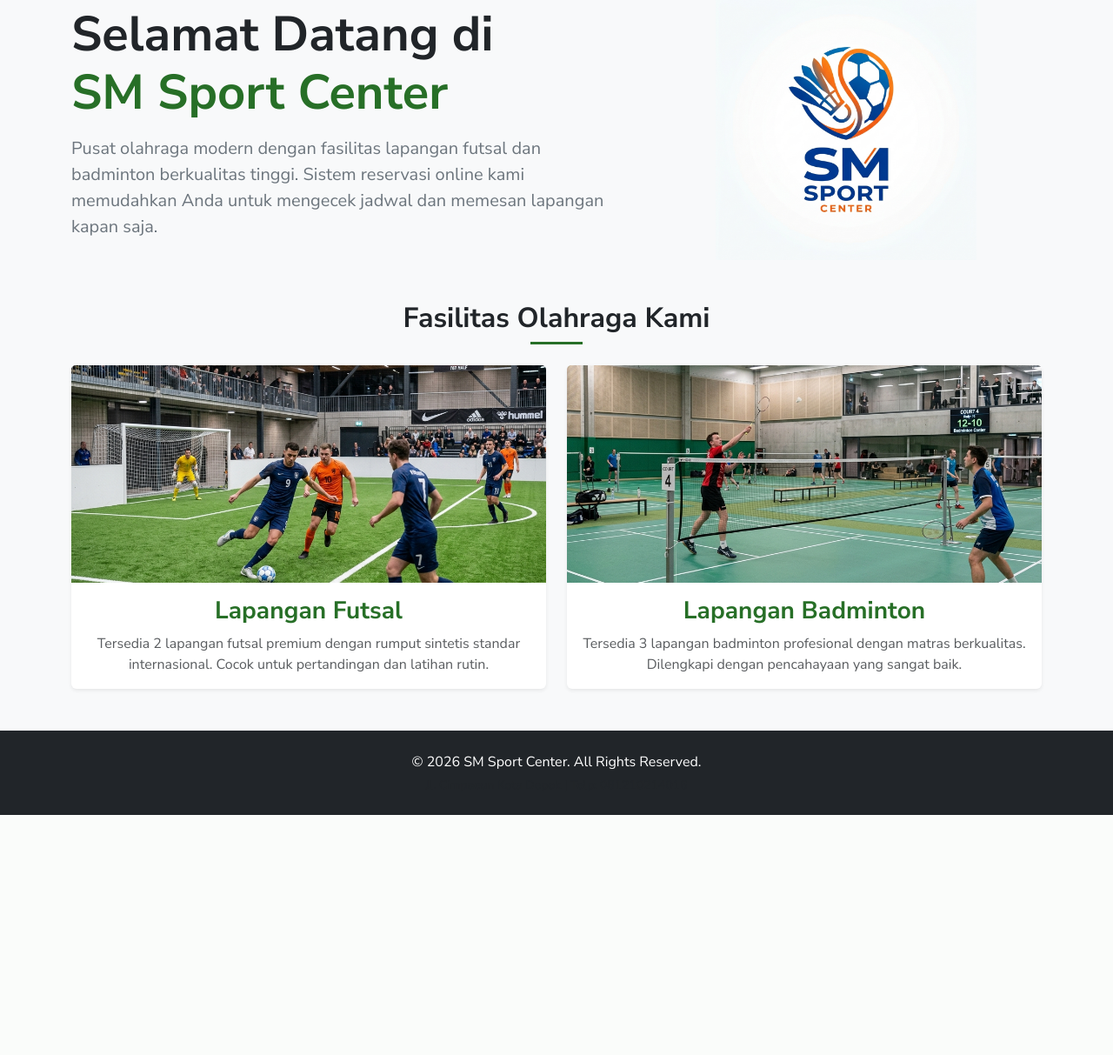
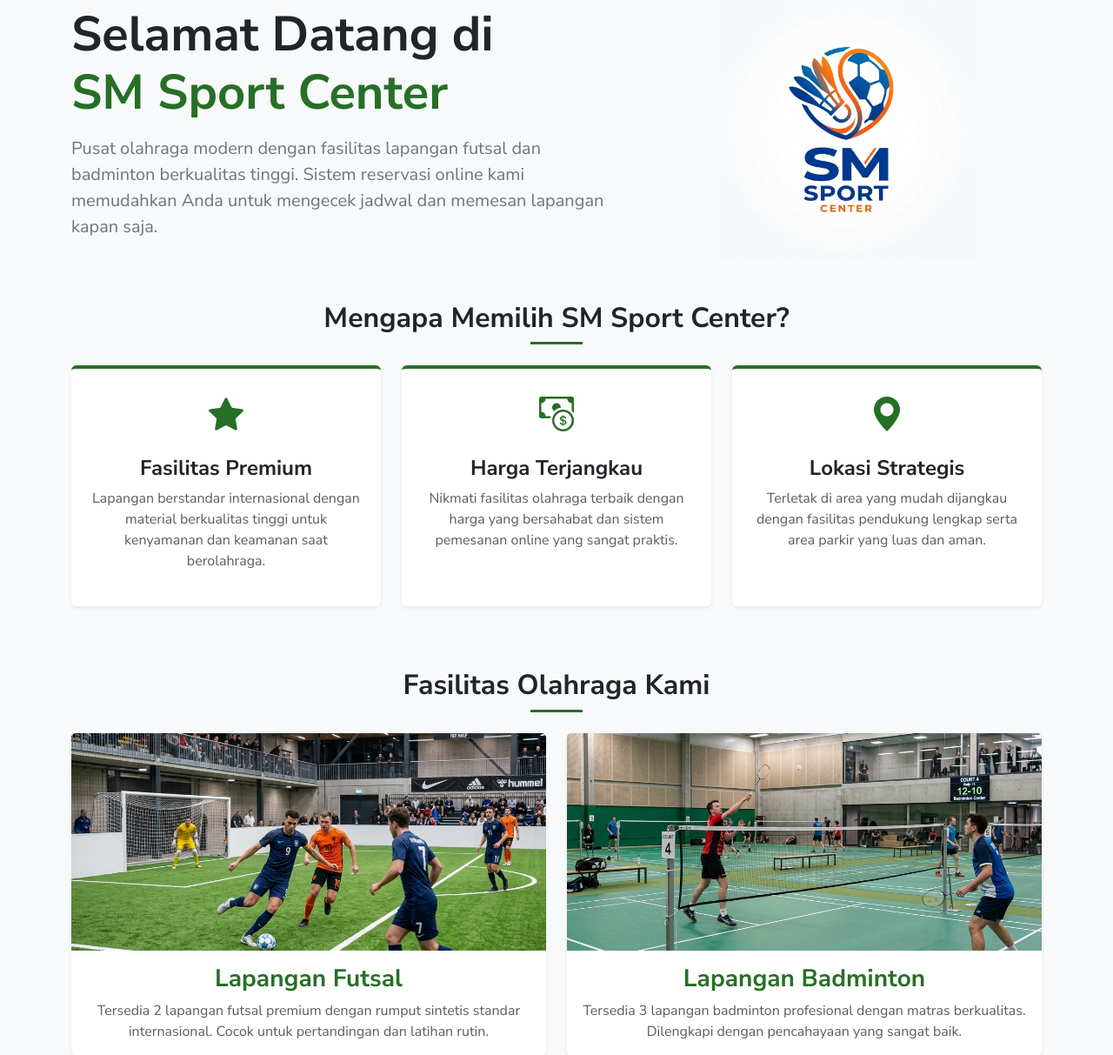
Before and after one commit to ascsalsabila15-cloud/sm_sport, a PHP site: page / in a window 1280 px wide. Shown: the part 135-1348 px from the top of the page at 87% size. Before the commit the page ends 1072 px from the top, so only its background shows below. Run offline with PHP 8.4, Linux system fonts and the light colour scheme.

Commit message:
Pembaruan UI

```diff
--- a/index.php
+++ b/index.php
@@ -10,6 +10,44 @@
     </div>
     <div class="col-md-5 d-none d-md-block text-center">
         <img src="images/logo.png" alt="Hero Image" class="img-fluid" style="max-height: 300px;">
+    </div>
+</div>
+
+<!-- Mengapa Memilih Kami Section -->
+<div class="row text-center mt-5 mb-5">
+    <div class="col-12 mb-4">
+        <h2 class="fw-bold">Mengapa Memilih SM Sport Center?</h2>
+        <div class="mx-auto bg-red" style="width: 60px; height: 3px;"></div>
+    </div>
+
+    <div class="col-md-4 mb-4">
+        <div class="p-4 bg-white rounded shadow-sm h-100 border-top border-danger border-4">
+            <div class="text-danger mb-3">
+                <i class="bi bi-star-fill" style="font-size: 2.5rem;"></i>
+            </div>
+            <h4 class="fw-bold">Fasilitas Premium</h4>
+            <p class="text-muted">Lapangan berstandar internasional dengan material berkualitas tinggi untuk kenyamanan dan keamanan saat berolahraga.</p>
+        </div>
+    </div>
+
+    <div class="col-md-4 mb-4">
+        <div class="p-4 bg-white rounded shadow-sm h-100 border-top border-danger border-4">
+            <div class="text-danger mb-3">
+                <i class="bi bi-cash-coin" style="font-size: 2.5rem;"></i>
+            </div>
+            <h4 class="fw-bold">Harga Terjangkau</h4>
+            <p class="text-muted">Nikmati fasilitas olahraga terbaik dengan harga yang bersahabat dan sistem pemesanan online yang sangat praktis.</p>
+        </div>
+    </div>
+
+    <div class="col-md-4 mb-4">
+        <div class="p-4 bg-white rounded shadow-sm h-100 border-top border-danger border-4">
+            <div class="text-danger mb-3">
+                <i class="bi bi-geo-alt-fill" style="font-size: 2.5rem;"></i>
+            </div>
+            <h4 class="fw-bold">Lokasi Strategis</h4>
+            <p class="text-muted">Terletak di area yang mudah dijangkau dengan fasilitas pendukung lengkap serta area parkir yang luas dan aman.</p>
+        </div>
     </div>
 </div>
 
```
